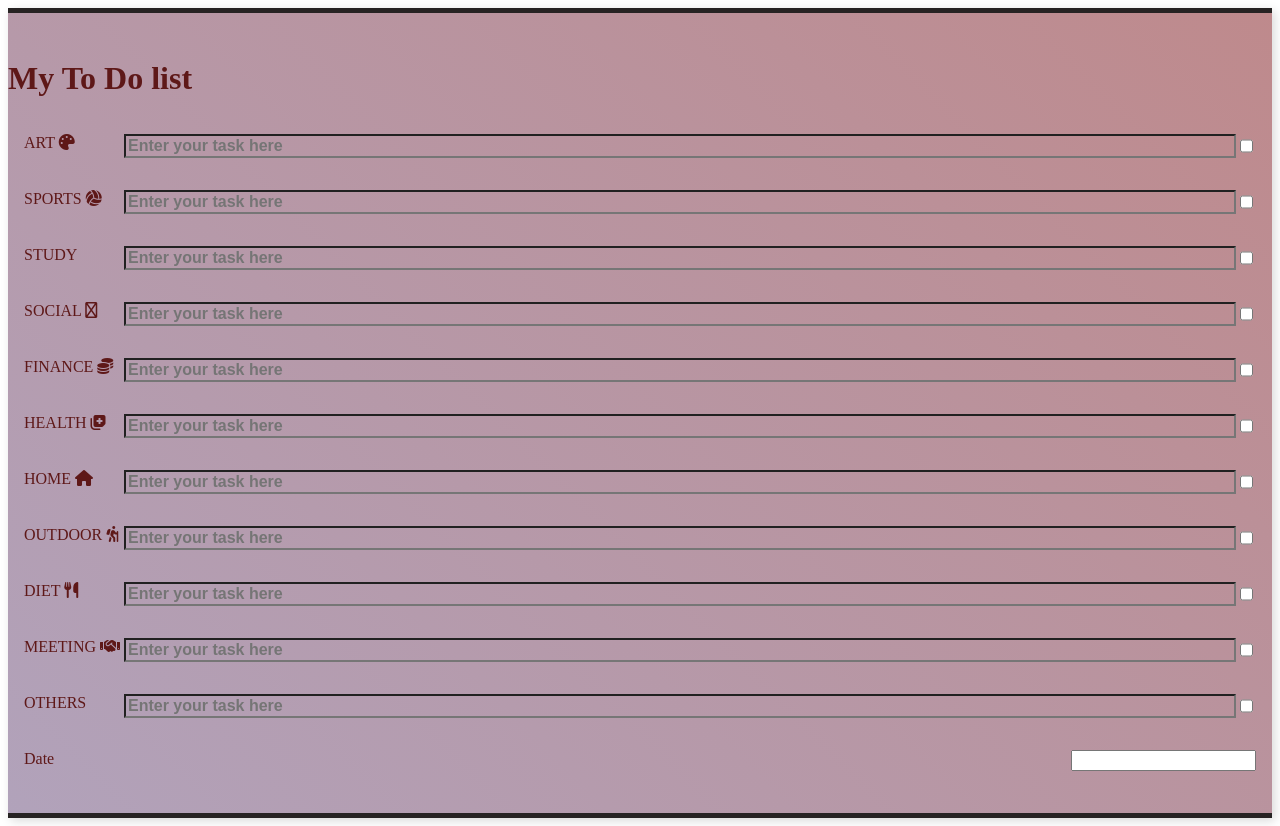
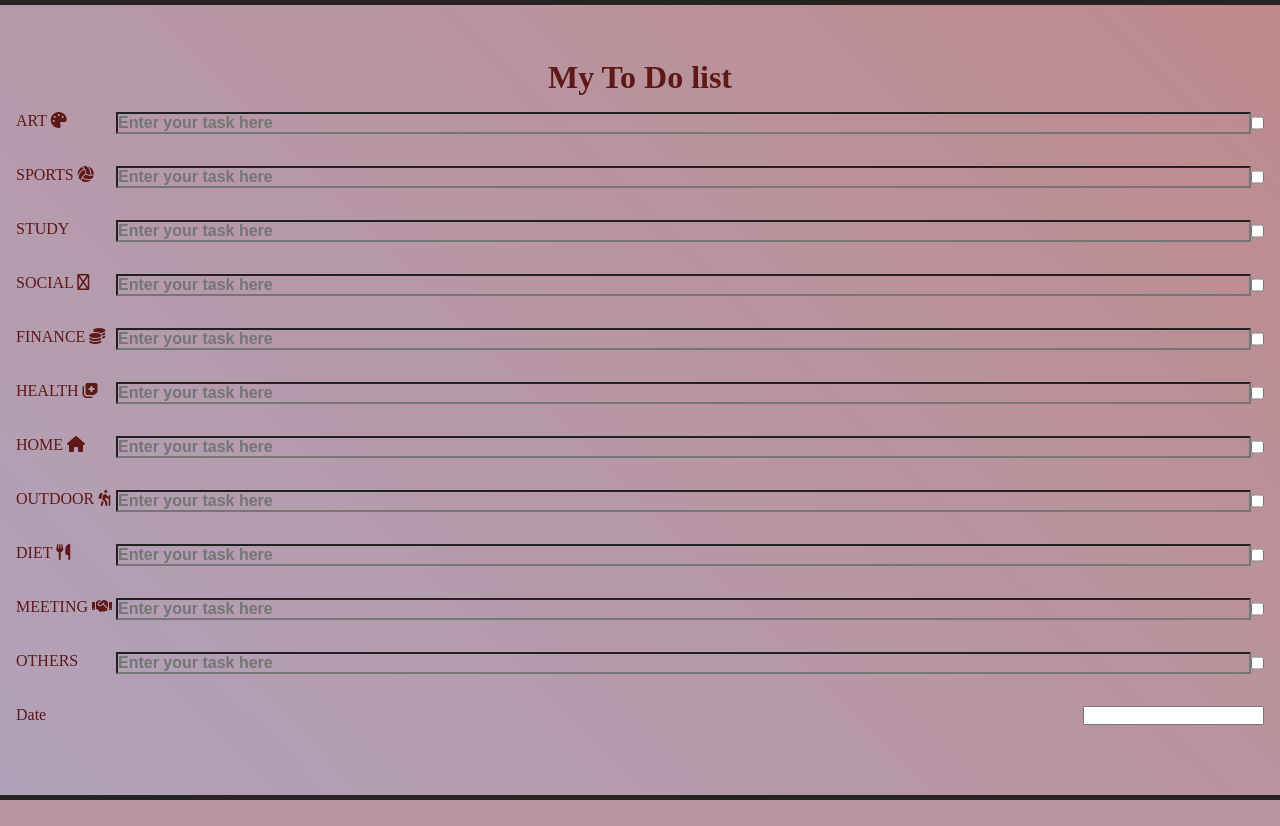
Before and after one commit to Yordi-Dereje/Web-Project, a PHP site: page /New_task.html in a window 1280 px wide. After the commit the page ends 800 px from the top, so only its background shows below. Run offline with PHP 8.4, Linux system fonts and the light colour scheme; some libraries are stand-ins or nearby versions.

Commit message:
Modified Task page

```diff
--- a/New_task.css
+++ b/New_task.css
@@ -1,8 +1,19 @@
+*{
+    box-sizing: border-box;
+    margin:0;
+    padding:0;
+}
+body{
+    min-height:100vh;
+
+}
 .container{
     display:flex;
     flex-direction: column;
     width:100%;
     height:100vh;
+    position:relative;
+    overflow: hidden;
     justify-content: center;
     margin:0 auto;
     box-shadow:3px 3px 10px rgba(0,0,0,0.15);
@@ -25,6 +36,7 @@
 }
 h1{
     color:rgb(94, 24, 24);
+    text-align: center;;
 }
 .labels{
     color:rgb(94,24,24);
```
